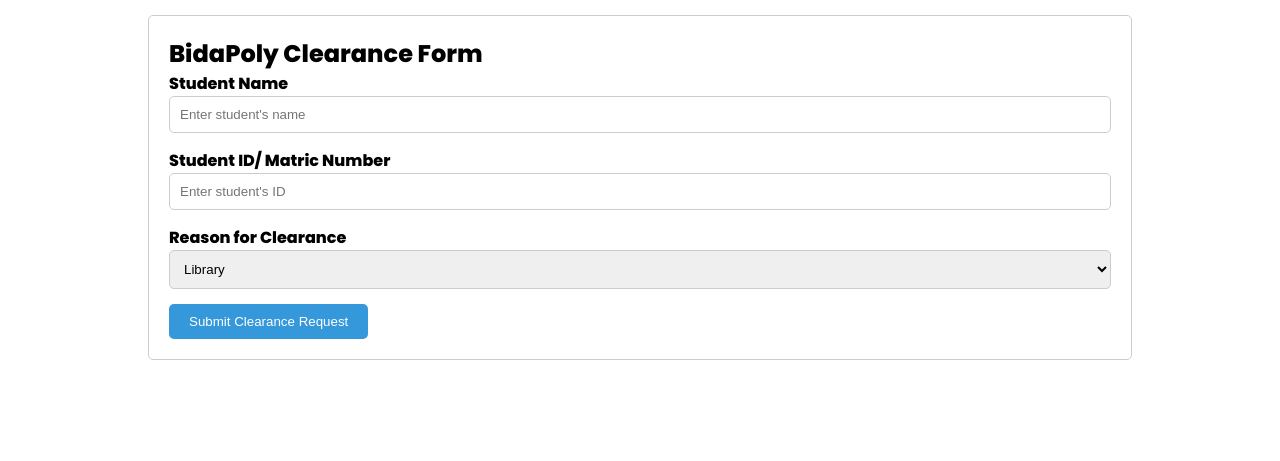
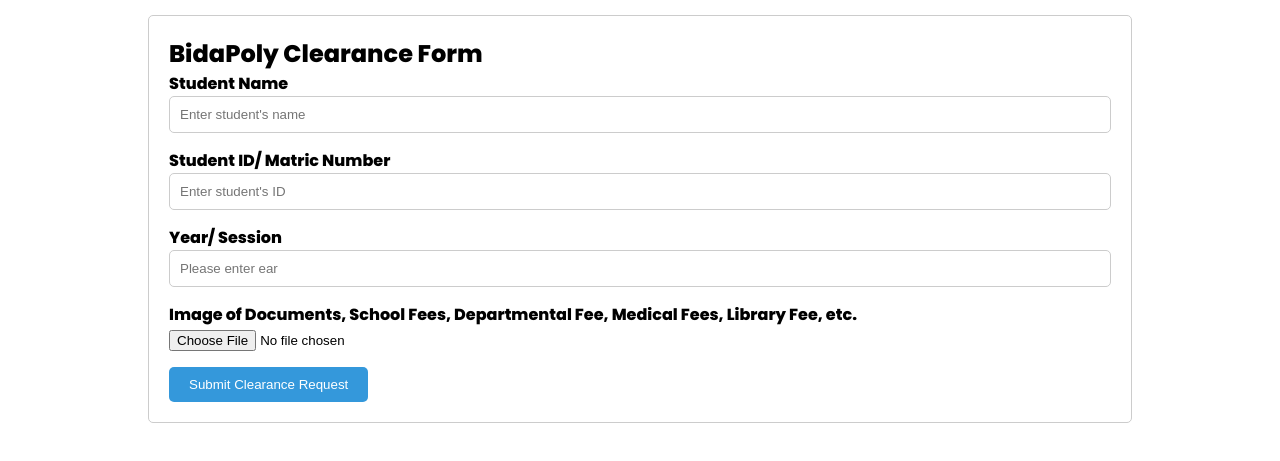
Before and after one commit to Jovicy/Clearance-system, a plain HTML site: page index.html in a window 1280 px wide. Shown: the part 141-602 px from the top of the page. Drawn offline with Linux system fonts and the light colour scheme.

Commit message:
added more input fields to it

```diff
--- a/index.html
+++ b/index.html
@@ -28,13 +28,12 @@
                     <input type="text" id="student-id" name="student-id" placeholder="Enter student's ID" required>
                 </div>
                 <div class="form-group">
-                    <label for="clearance-reason">Reason for Clearance</label>
-                    <select id="clearance-reason" name="clearance-reason" required>
-                        <option value="Library">Library</option>
-                        <option value="Fees">Fees</option>
-                        <option value="Library and Fees">Library and Fees</option>
-                        <option value="Other">Other</option>
-                    </select>
+                    <label for="student-year">Year/ Session</label>
+                    <input type="text" id="student-year" name="student-year" placeholder="Please enter ear" required>
+                </div>
+                <div class="form-group">
+                    <label for="student-fee-proof">Image of Documents, School Fees, Departmental Fee, Medical Fees, Library Fee, etc.</label>
+                    <input type="file" id="student-fee-proof" name="student-fee-proof" required>
                 </div>
                 <button type="submit">Submit Clearance Request</button>
             </form>
```
